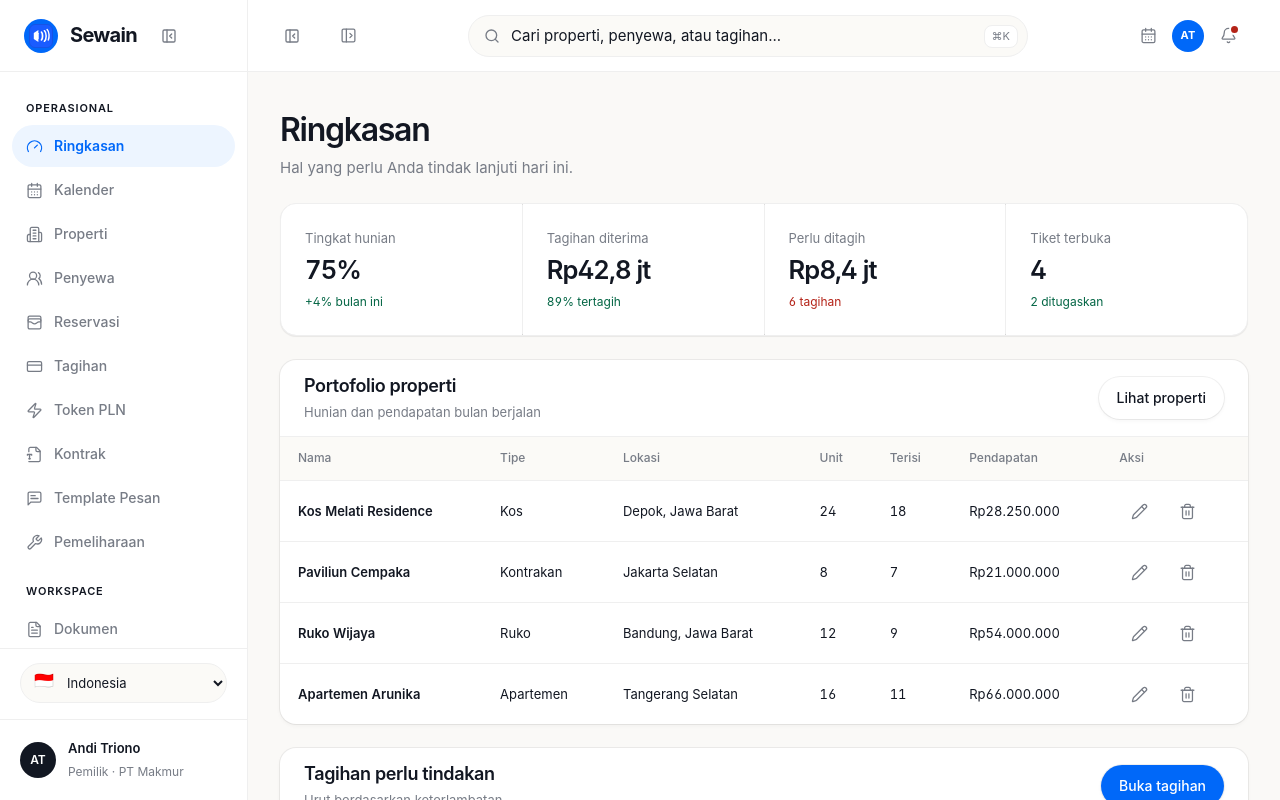
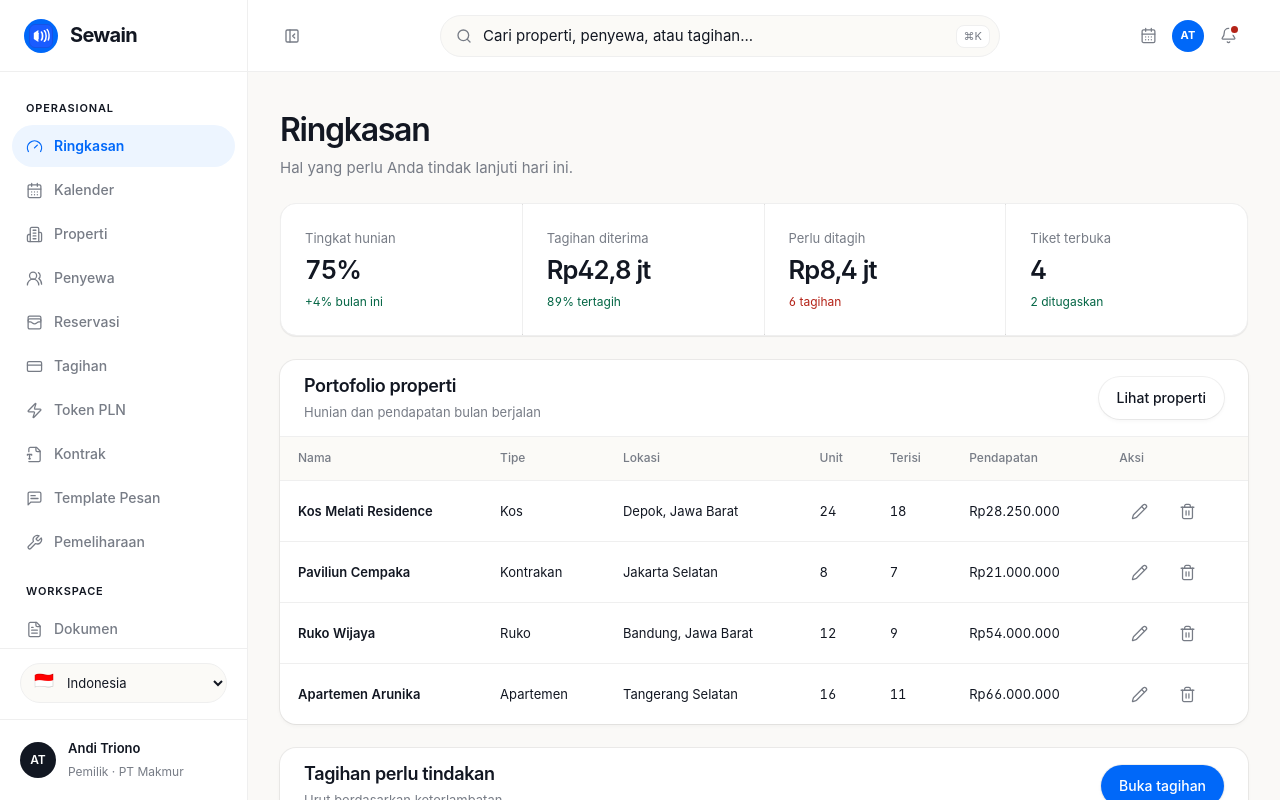
Before and after one commit to rafifthi/sewain, a Next.js app: page / in a window 1280 px wide. Shown: the top 800 px of the page. Built offline with nearby package versions, Linux system fonts and the light colour scheme.

Commit message:
Refine sidebar menu button styling

```diff
--- a/app/globals.css
+++ b/app/globals.css
@@ -96,7 +96,7 @@
 .shell { min-height: 100vh; margin-left: var(--sidebar); }
 .topbar { position: sticky; top: 0; z-index: 20; height: 72px; display: flex; align-items: center; gap: 16px; padding: 0 32px; background: rgba(255,255,255,.96); border-bottom: 1px solid var(--border); }
 .topbar-collapse { margin-left: -8px; }
-.menu-button { display: none; }
+.icon-button.menu-button { display: none; }
 .global-search { position: relative; flex: 1; max-width: 560px; margin: 0 auto; }
 .global-search svg { position: absolute; width: 16px; height: 16px; left: 16px; top: 13px; color: var(--muted); }
 .global-search input { width: 100%; height: 42px; padding: 0 48px 0 42px; border: 1px solid var(--border); border-radius: var(--radius-full); background: var(--surface-2); transition: border-color 160ms ease, background-color 160ms ease; }
@@ -703,7 +703,7 @@
   .mobile-overlay { position: fixed; inset: 0; z-index: 25; display: block; border: 0; background: rgba(18, 23, 34, .3); }
   .shell { margin-left: 0; }
   .topbar { height: 64px; padding: 0 12px; }
-  .menu-button { display: grid; }
+  .icon-button.menu-button { display: grid; }
   .global-search { margin: 0; }
   .global-search input { font-size: 1rem; }
   .kbd, .top-actions .hide-mobile { display: none; }
--- a/components/sewain-app.tsx
+++ b/components/sewain-app.tsx
@@ -2823,7 +2823,7 @@
   return <TokenConfigContext.Provider value={{ config: tokenConfig, setConfig: setTokenConfig, properties: propertyRows }}><AccessContext.Provider value={access}><div className={`app ${sidebarCollapsed ? "sidebar-collapsed" : ""}`}><a className="skip-link" href="#main-content">{t("Lewati navigasi")}</a>
     {mobileNav && <button className="mobile-overlay" aria-label={t("Tutup navigasi")} onClick={() => setMobileNav(false)} />}
     <aside className={`sidebar ${mobileNav ? "open" : ""}`}>
-      <div className="brand"><span className="brand-mark"><img src="/logo.svg" alt="Sewain" width={24} height={24} style={{borderRadius: 6}} /></span><span className="brand-name">Sewain</span><button className="collapse-button" onClick={toggleSidebar} aria-label={t(sidebarCollapsed ? "Perluas sidebar" : "Ciutkan sidebar")} aria-pressed={sidebarCollapsed} title={t(sidebarCollapsed ? "Perluas sidebar" : "Ciutkan sidebar")} aria-hidden="true">{sidebarCollapsed ? <PanelLeftOpen size={16} /> : <PanelLeftClose size={16} />}</button></div>
+      <div className="brand"><span className="brand-mark"><img src="/logo.svg" alt="Sewain" width={24} height={24} style={{borderRadius: 6}} /></span><span className="brand-name">Sewain</span></div>
       <nav className="nav" aria-label={t("Navigasi utama")}><div className="nav-label">{t("Operasional")}</div>{nav.slice(0, 10).filter(item => navAllowed(item.id)).map(item => <button key={item.id} className={`nav-item ${page === item.id ? "active" : ""}`} onClick={() => go(item.id as PageId)} aria-label={t(item.label)} title={sidebarCollapsed ? t(item.label) : undefined}><item.icon /><span className="nav-item-label">{t(item.label)}</span></button>)}<div className="nav-label">Workspace</div>{nav.slice(10).filter(item => navAllowed(item.id)).map(item => <button key={item.id} className={`nav-item ${page === item.id ? "active" : ""}`} onClick={() => go(item.id as PageId)} aria-label={t(item.label)} title={sidebarCollapsed ? t(item.label) : undefined}><item.icon /><span className="nav-item-label">{t(item.label)}</span></button>)}</nav>
       <div className="language-switcher"><span className="language-flag" aria-hidden="true">{locale === "id" ? "🇮🇩" : "🇬🇧"}</span><select id="locale" aria-label={t("Bahasa")} value={locale} onChange={event => setLocale(event.target.value as Locale)}><option value="id">Indonesia</option><option value="en">English</option></select></div>
       <div className="profile" title={sidebarCollapsed ? access.currentMember?.name : undefined}><span className="avatar">{initials(access.currentMember?.name || "?")}</span><div className="profile-copy"><strong>{access.currentMember?.name || "—"}</strong><span>{access.currentRole ? t(access.currentRole.name) : t("Tanpa peran")} · PT Makmur</span></div></div>
```
